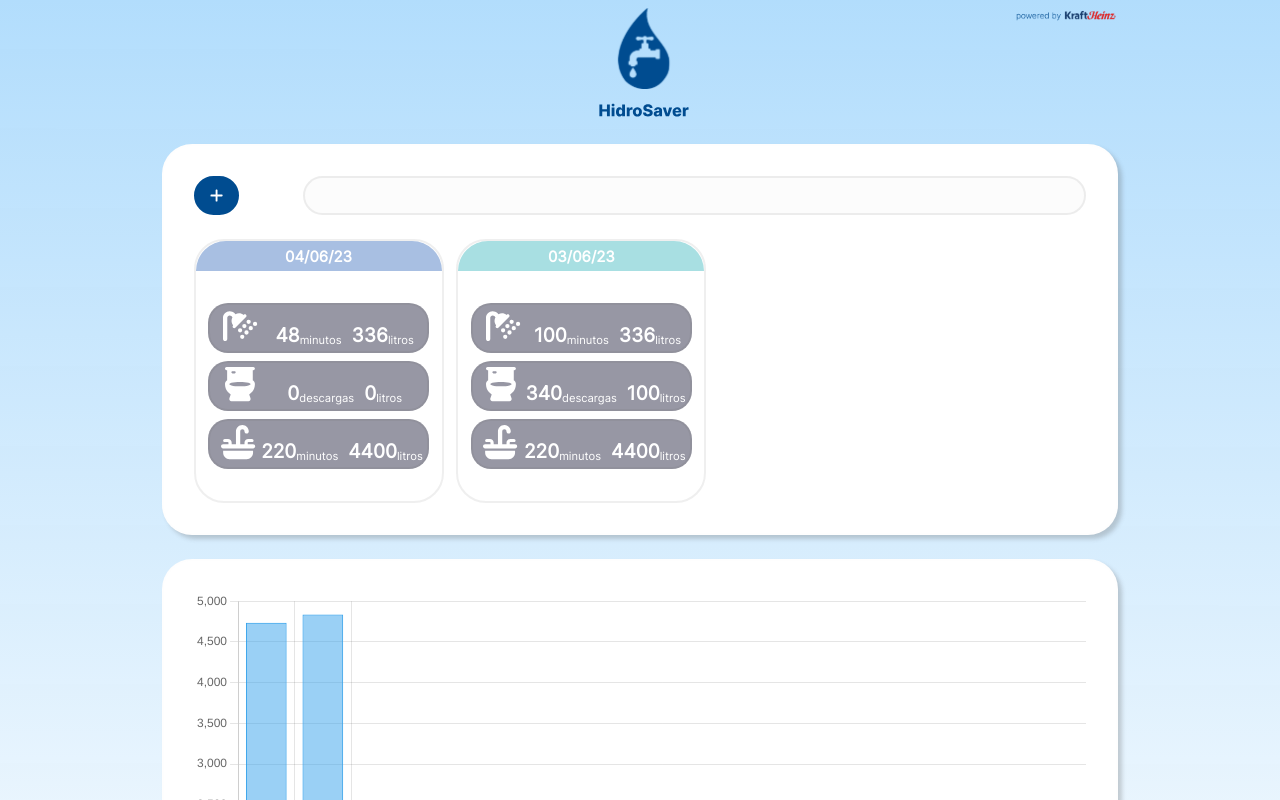
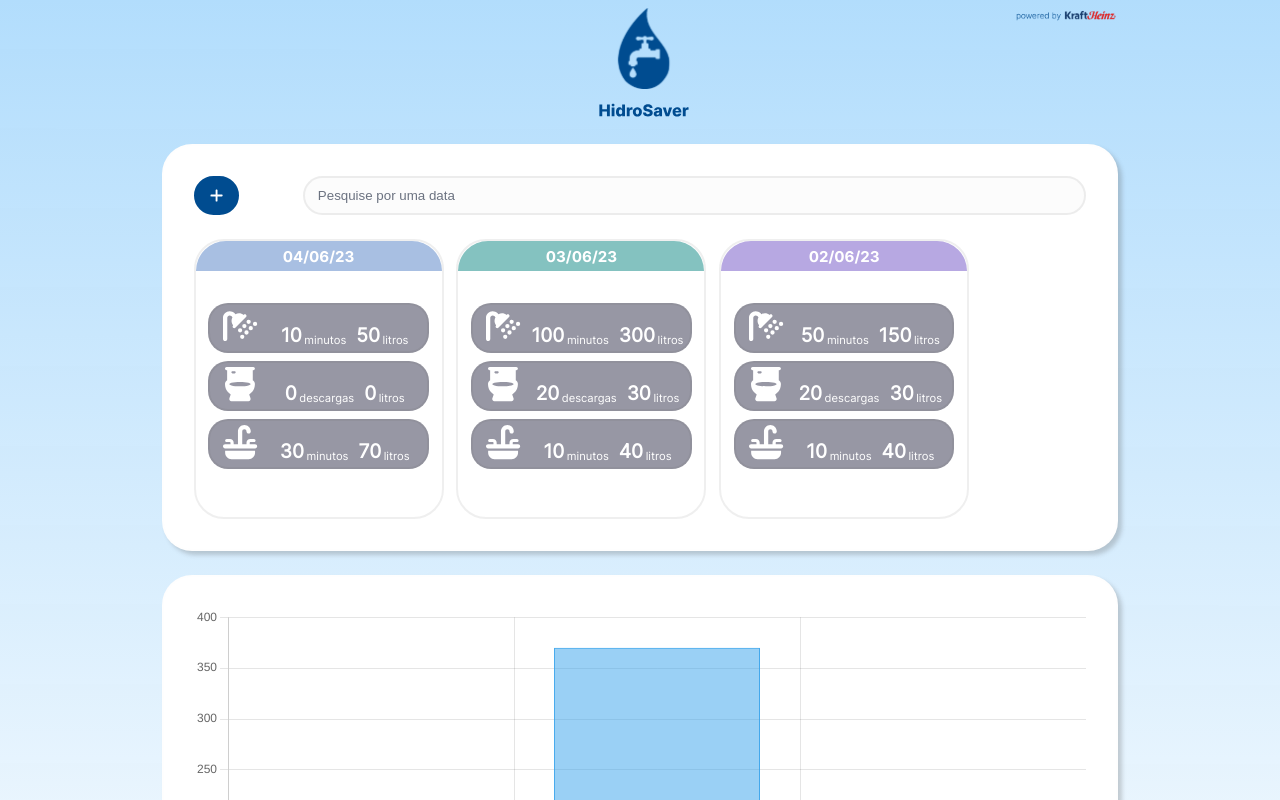
Before and after one commit to nathborges/hidrosaver, a Vue app in the folder frontend/: page / in a window 1280 px wide. Shown: the top 800 px of the page. Built offline with nearby package versions, Linux system fonts and the light colour scheme.

Commit message:
fix bugs

```diff
--- a/frontend/src/App.vue
+++ b/frontend/src/App.vue
@@ -26,17 +26,25 @@
     {
         "day": "04/06/23",
         "metrics": {
-            "banho": { "quantity": 48, "liters": 336 },
-            "torneira": { "quantity": 220, "liters": 4400 },
+            "banho": { "quantity": 10, "liters": 50 },
+            "torneira": { "quantity": 30, "liters":70 },
             "descarga": { "quantity": 0, "liters": 0 }
         }
     },
     {
         "day": "03/06/23",
         "metrics": {
-            "banho": { "quantity": 100, "liters": 336 },
-            "torneira": { "quantity": 220, "liters": 4400 },
-            "descarga": { "quantity": 340, "liters": 100 }
+            "banho": { "quantity": 100, "liters": 300 },
+            "torneira": { "quantity": 10, "liters": 40 },
+            "descarga": { "quantity": 20, "liters": 30 }
+        }
+    },
+        {
+        "day": "02/06/23",
+        "metrics": {
+            "banho": { "quantity": 50, "liters": 150 },
+            "torneira": { "quantity": 10, "liters": 40 },
+            "descarga": { "quantity": 20, "liters": 30 }
         }
     }
 ]`
--- a/frontend/src/components/modal/Modal.vue
+++ b/frontend/src/components/modal/Modal.vue
@@ -169,7 +169,7 @@
 </script>
 <style scoped>
 .modal-container {
-    position: absolute;
+    position: fixed;
     top: 0;
     left: 0;
     width: 100%;
--- a/frontend/src/components/subcomponents/ButtonAndSearchBar.vue
+++ b/frontend/src/components/subcomponents/ButtonAndSearchBar.vue
@@ -7,7 +7,7 @@
                 style="color: #ffff"
             />
         </a>
-        <input v-model="parameter" @keyup="searchForAValue"/>
+        <input v-model="parameter" @keyup="searchForAValue" placeholder="   Pesquise por uma data"/>
     </div>
 </template>
 <script>
--- a/frontend/src/components/subcomponents/Card.vue
+++ b/frontend/src/components/subcomponents/Card.vue
@@ -1,5 +1,5 @@
 <template>
-    <div class="card-container" @click="remove">
+    <div @mouseover="mousePassando = true" @mouseleave="mousePassando = false" class="card-container" @click="remove">
         <div class="card-title centralize" :style="{ backgroundColor: color }">
             <h2>{{ title }}</h2>
         </div>
@@ -66,6 +66,9 @@
                 </div>
             </div>
         </div>
+        <div :class="mousePassando ? 'display' : 'displayNone'" class="warning">
+            <p>Clique para remover</p>
+        </div>
     </div>
 </template>
 <script>
@@ -85,13 +88,18 @@
             required: true,
         },
     },
+    data() {
+        return {
+            mousePassando: false,
+        }
+    },
     computed: {
         returnMetrics() {
             if (!this.metrics) {
                 return ''
             }
             return this.metrics
-        },
+        }
     },
     methods: {
         remove() {
@@ -103,9 +111,8 @@
             metrics = JSON.parse(metrics)
 
             let newMetrics = metrics.filter((eachMetric) => {
-               return eachMetric.day !== this.title
+                return eachMetric.day !== this.title
             })
-
 
             if (!newMetrics) {
                 localStorage.removeItem('metric')
@@ -137,6 +144,7 @@
     flex: 1;
     max-height: 30px;
     min-height: 30px;
+    font-family: 'inter-bold';
 }
 
 .card-title h2 {
@@ -184,6 +192,7 @@
     display: flex;
     text-align: center;
     align-items: flex-end;
+    gap: 0.2vw;
 }
 
 .image {
@@ -195,4 +204,18 @@
 .icon {
     height: 90%;
 }
+
+.warning {
+    color: grey;
+    text-align: center;
+    padding-bottom: 0.5vh;
+}
+
+.displayNone {
+    visibility: hidden;
+}
+
+.display {
+    visibility: visible;
+}
 </style>
--- a/frontend/src/components/subcomponents/Carousel.vue
+++ b/frontend/src/components/subcomponents/Carousel.vue
@@ -25,7 +25,7 @@
     },
     data() {
         return {
-            colors: ['#A8BFE2', ' #A8DFE2', '#B7A8E2', '#FFC1CC'],
+            colors: ['#A8BFE2', ' #84c2c0', '#B7A8E2', '#FFC1CC'],
             inputs: [],
         }
     },
--- a/frontend/src/components/subcomponents/Graphic.vue
+++ b/frontend/src/components/subcomponents/Graphic.vue
@@ -29,15 +29,6 @@
     mounted() {
         this.loadItems()
         const ctx = document.getElementById('myChart')
-
-        for (let i = this.days.length; i < 15; i++) {
-            this.days.push(null)
-        }
-
-        for (let i = this.days.length; i < 15; i++) {
-            this.liters.push(null)
-        }
-
         new Chart(ctx, {
             type: 'bar',
             data: {
```
